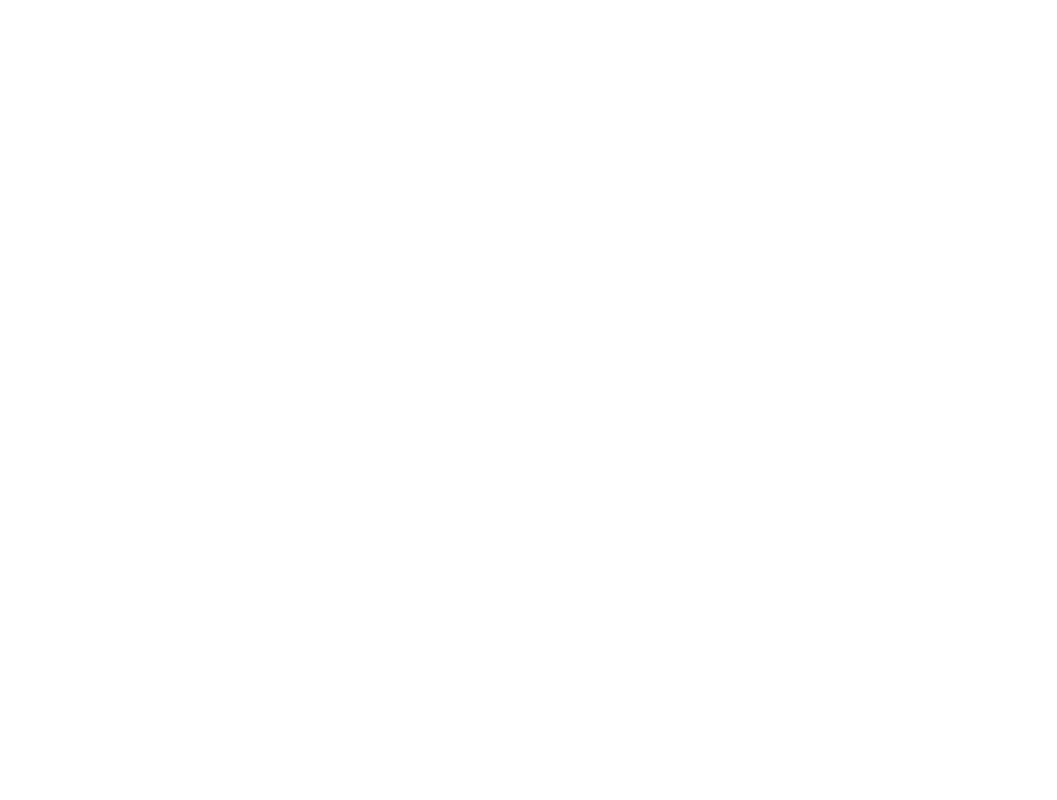
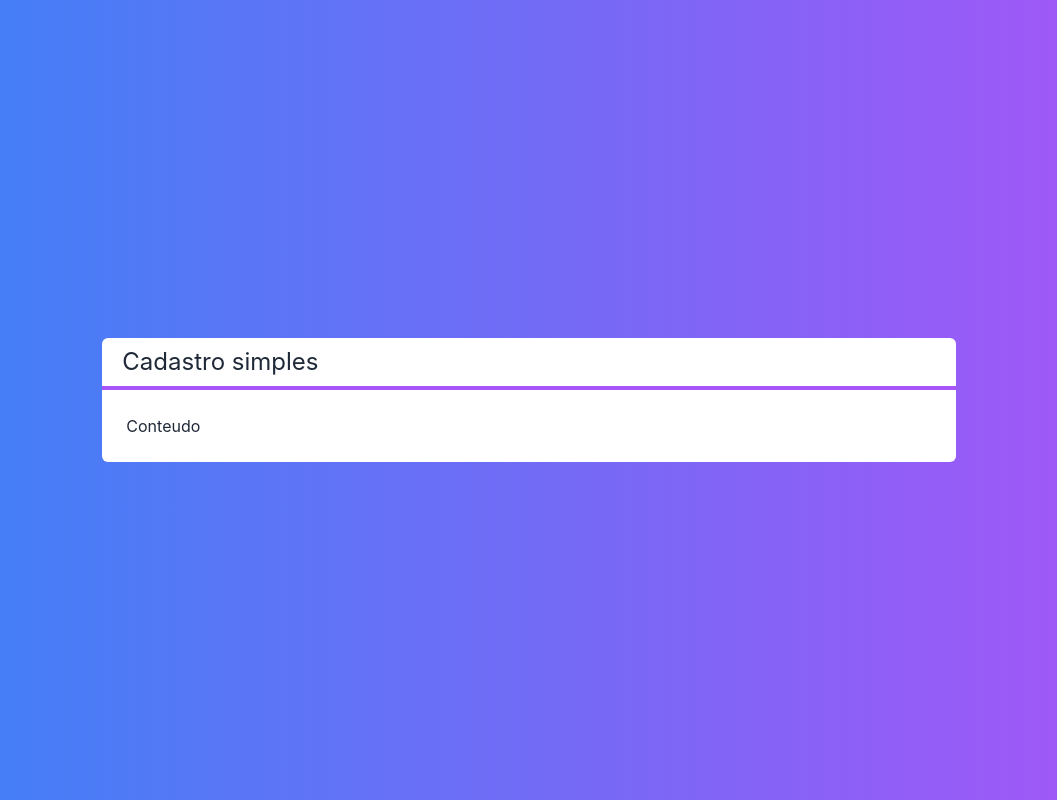
Before and after one commit to willbueno/next-js-crud, a Next.js app: page / in a window 1280 px wide. Shown: the whole page, without its empty margins (111-1168 px from the left). Built offline with nearby package versions, Linux system fonts and the light colour scheme.

Commit message:
layout and title components

```diff
--- /dev/null
+++ b/src/components/Layout.tsx
@@ -0,0 +1,20 @@
+import Title from "./Title";
+
+interface LayoutProps {
+    title: string
+    children: any
+}
+
+export default function Layout(props: LayoutProps) {
+    return (
+        <div className={`
+            flex flex-col w-2/3
+            bg-white text-gray-800 rounded-md
+        `}>
+            <Title>{props.title}</Title>
+            <div className="p-6">
+                {props.children}
+            </div>
+        </div>
+    )
+}
--- /dev/null
+++ b/src/components/Title.tsx
@@ -0,0 +1,10 @@
+export default function Title(props) {
+    return (
+        <div className="flex flex-col justify-center">
+            <h1 className="px-5 py-2 text-2xl">
+                {props.children}
+            </h1>
+            <hr className="border-2 border-purple-500" />
+        </div>
+    )
+}
--- a/src/pages/index.tsx
+++ b/src/pages/index.tsx
@@ -1,6 +1,15 @@
+import Layout from "../components/Layout";
+
 export default function Home() {
   return (
-    <div className="">
+    <div className={`
+      flex justify-center items-center h-screen
+      bg-gradient-to-r from-blue-500 to-purple-500
+      text-white
+    `}>
+      <Layout title='Cadastro simples'>
+        <span>Conteudo</span>
+      </Layout>
     </div>
   )
 }
```
